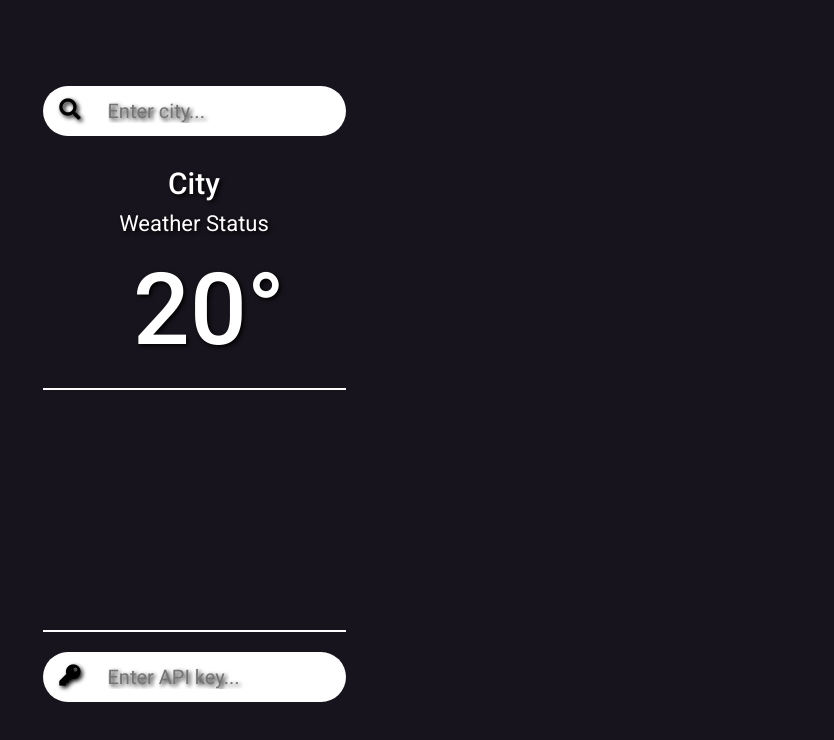
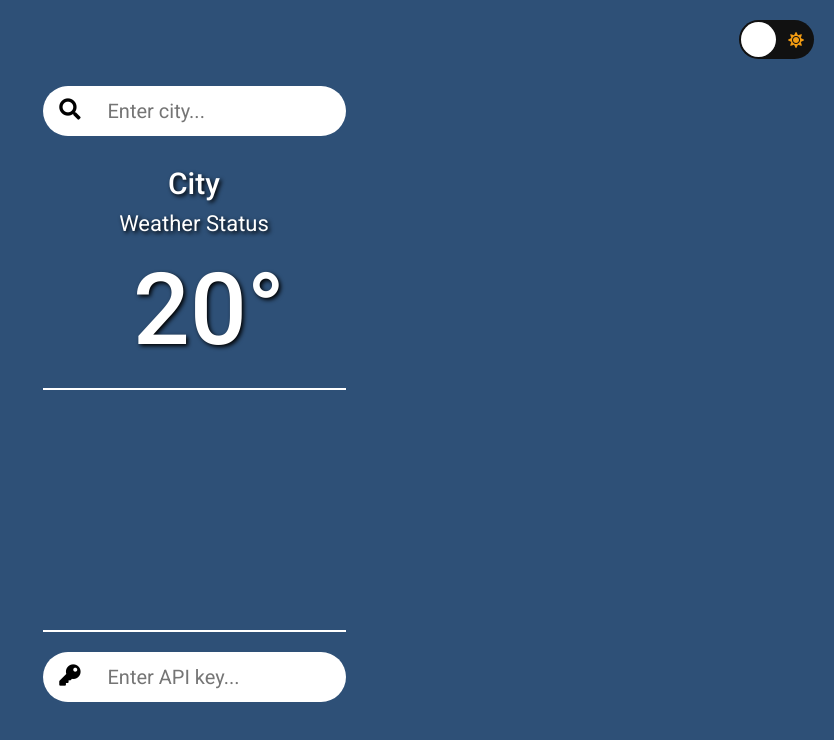
Before and after one commit to NC5324/weather, a website with bundled scripts: page index.html in a window 1280 px wide. Shown: the whole page, without its empty margins (446-1280 px from the left). Built offline with nearby package versions, Linux system fonts and the light colour scheme.

Commit message:
add light/dark mode

```diff
--- a/index.html
+++ b/index.html
@@ -7,6 +7,7 @@
     <link rel="icon" href="https://openweathermap.org/img/wn/01d@2x.png">
 
     <link rel="stylesheet" href="style.css">
+    <link rel="stylesheet" href="toggle.css">
     <link rel="stylesheet" href="https://cdnjs.cloudflare.com/ajax/libs/font-awesome/5.15.3/css/all.min.css">
     <link rel="preconnect" href="https://fonts.gstatic.com">
     <link href="https://fonts.googleapis.com/css2?family=Roboto:wght@400;500&display=swap" rel="stylesheet">
@@ -25,14 +26,21 @@
     <img src="https://openweathermap.org/img/wn/01d@2x.png" width="50px" height="50px" alt="icon" style="transform: translate(0, -10px)">
 </template>
 <div class="wrapper">
+    <div class="switch-container">
+        <input id="checkbox" type="checkbox" class="checkbox">
+        <label for="checkbox" class="label">
+            <i class="fas fa-moon"></i>
+            <i class="fas fa-sun"></i>
+            <div class="ball"></div>
+        </label>
+    </div>
+
     <div class="container">
         <header>
-            <form id="search">
-                <div class="input-container">
-                    <i class="fa fa-search fa-lg icon"></i>
-                    <input id="city" type="text" placeholder="Enter city...">
-                </div>
-            </form>
+            <div class="input-container">
+                <i class="fa fa-search fa-lg icon"></i>
+                <input id="city" type="text" placeholder="Enter city...">
+            </div>
             <h1>City</h1>
             <h2>Weather Status</h2>
             <h3>20°</h3>
--- a/script.js
+++ b/script.js
@@ -1,11 +1,20 @@
 import TestService from './service/test-service.js'
 
 $(document).ready(function() {
+
+    $('.checkbox').click(function(){
+        const checked = document.getElementById('checkbox').checked
+        if(checked === true) {
+            document.body.style.backgroundColor = '#292C35'
+        } else {
+            document.body.style.backgroundColor = '#2e5077'
+        }
+    })
+
     let city = undefined
     let apiKey = undefined
     $('#city, #key').keypress(function (e) {
         if (e.which === 13) {
-            $('form#search').submit()
             city = document.querySelector('#city').value
             apiKey = document.querySelector('#key').value
             TestService.getData(city, apiKey).then(
--- a/style.css
+++ b/style.css
@@ -2,8 +2,6 @@
     margin: 0;
     padding: 0;
     box-sizing: border-box;
-
-    text-shadow: 2px 2px 4px #000000;
 }
 
 *::selection {
@@ -11,7 +9,8 @@
 }
 
 html, body {
-    background-color: #18141D;
+    background-color: #2e5077;
+    /*background-color: #18141D #2e5077*/
 }
 
 .wrapper {
@@ -33,8 +32,6 @@ html, body {
 
     display: flex;
     flex-flow: column nowrap;
-
-    background-color: #18141D;
 }
 
 .input-container {
@@ -88,6 +85,7 @@ h1 {
     font-size:  30px;
     color: white;
     text-align: center;
+    text-shadow: 2px 2px 4px #000000;
 
     margin-bottom: 10px;
 }
@@ -98,6 +96,7 @@ h2 {
     font-size: 22px;
     color: white;
     text-align: center;
+    text-shadow: 2px 2px 4px #000000;
 
     margin-bottom: 15px;
 }
@@ -109,6 +108,7 @@ h3 {
     color: white;
     padding-left: 30px;
     text-align: center;
+    text-shadow: 2px 2px 4px #000000;
 
     margin-bottom: 20px;
 }
@@ -135,6 +135,7 @@ main {
     font-weight: 400;
     font-size: 20px;
     color: white;
+    text-shadow: 2px 2px 4px #000000;
 
     grid-column-start: 1;
     grid-column-end: 2;
@@ -153,4 +154,5 @@ main {
     font-weight: 400;
     font-size: 20px;
     color: white;
+    text-shadow: 2px 2px 4px #000000;
 }
--- /dev/null
+++ b/toggle.css
@@ -0,0 +1,49 @@
+.switch-container {
+    position: absolute;
+    top: 20px;
+    right: 20px;
+}
+
+.label {
+    width: 75px;
+    height: 39px;
+
+    background-color: #111;
+    border-radius: 50px;
+    padding: 10px;
+
+    position: relative;
+    display: flex;
+    align-items: center;
+    justify-content: space-between;
+}
+
+.fa-moon {
+    color: #f1c40f;
+}
+
+.fa-sun {
+    color: #f39c12;
+}
+
+.ball {
+    width: 35px;
+    height: 35px;
+    border-radius: 50%;
+    background-color: white;
+
+    position: absolute;
+    top: 2px;
+    left: 2px;
+    cursor: pointer;
+
+    transition: transform 0.2s linear;
+}
+
+.checkbox {
+    display: none;
+}
+
+.checkbox:checked + .label .ball {
+    transform: translateX(37px);
+}
```
